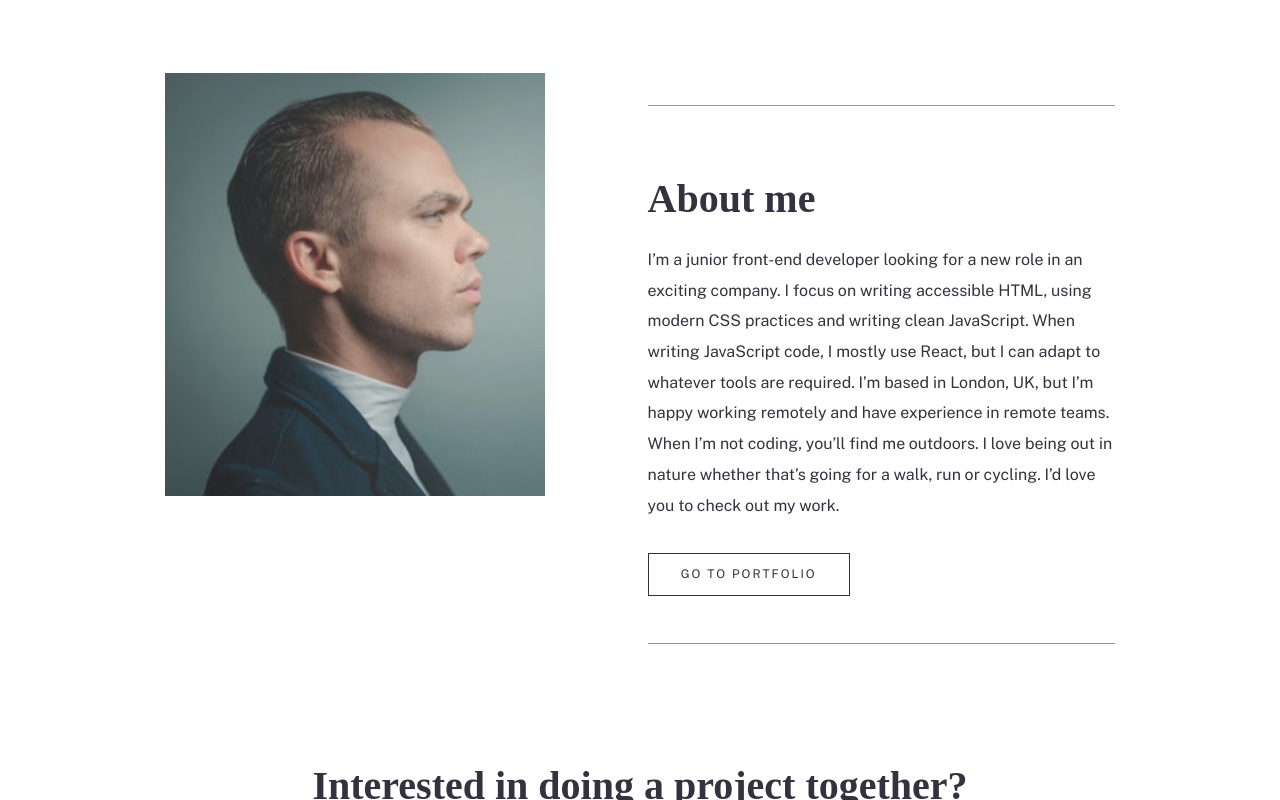
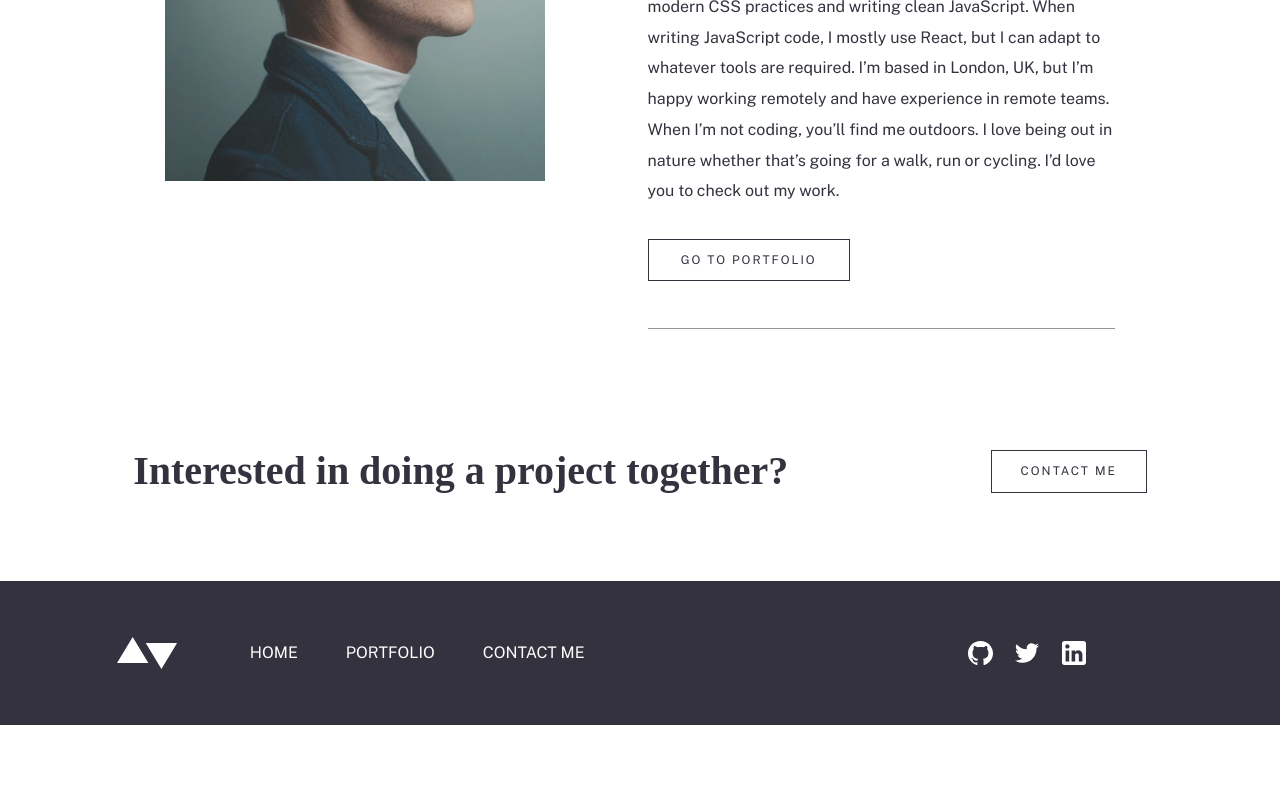
Before and after one commit to ChamuMutezva/minimalist-portfolio-website, a React (Create React App) app: page / in a window 1280 px wide. Shown: the part 995-1795 px from the top of the page. After the commit the page ends 1720 px from the top, so only its background shows below. Built offline with nearby package versions, Linux system fonts and the light colour scheme; a web font is replaced by a local one.

Commit message:
aside component - tablet flex row display

```diff
--- a/src/Css/App.css
+++ b/src/Css/App.css
@@ -361,6 +361,12 @@ span.btn__text {
   align-items: center;
   padding: 5rem 2rem;
 }
+@media screen and (min-width: 42.5rem) {
+  .aside {
+    flex-direction: row;
+    justify-content: space-around;
+  }
+}
 
 .aside__title {
   font-size: 2.5rem;
@@ -369,6 +375,11 @@ span.btn__text {
   line-height: 1.1;
   color: #33323e;
   margin-bottom: 2rem;
+}
+@media screen and (min-width: 42.5rem) {
+  .aside__title {
+    margin-bottom: 0;
+  }
 }
 
 .footer {
--- a/src/Sass/Layouts/_aside.scss
+++ b/src/Sass/Layouts/_aside.scss
@@ -5,6 +5,11 @@
     flex-direction: column;
     align-items: center;
     padding: 5rem 2rem;
+
+    @include Utils.mQ(42.5rem) {
+        flex-direction: row;
+        justify-content: space-around;
+    }
 }
 
 .aside__title {
@@ -14,4 +19,8 @@
     line-height: 1.1;
     color: Utils.$grayish-dark-blue;
     margin-bottom: 2rem;
+
+    @include Utils.mQ(42.5rem) {
+        margin-bottom: 0;
+    }
 }
```
